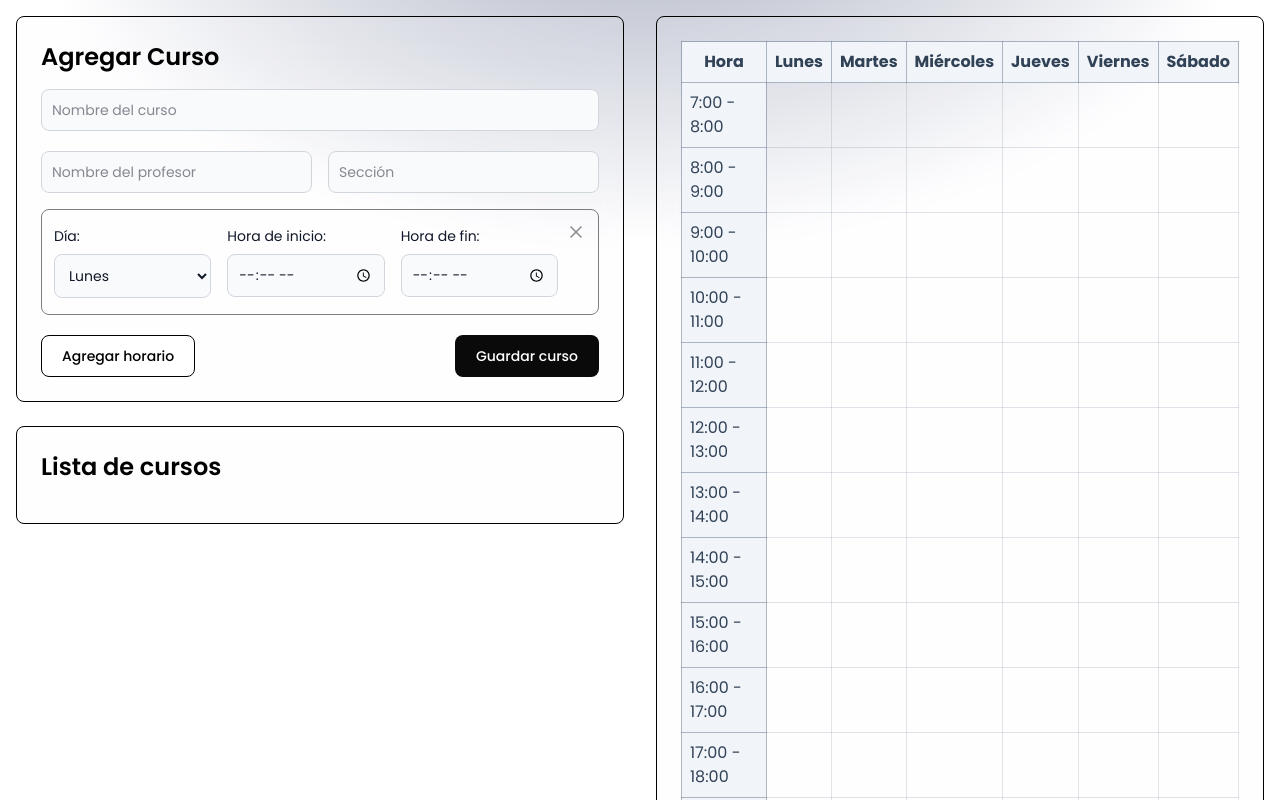
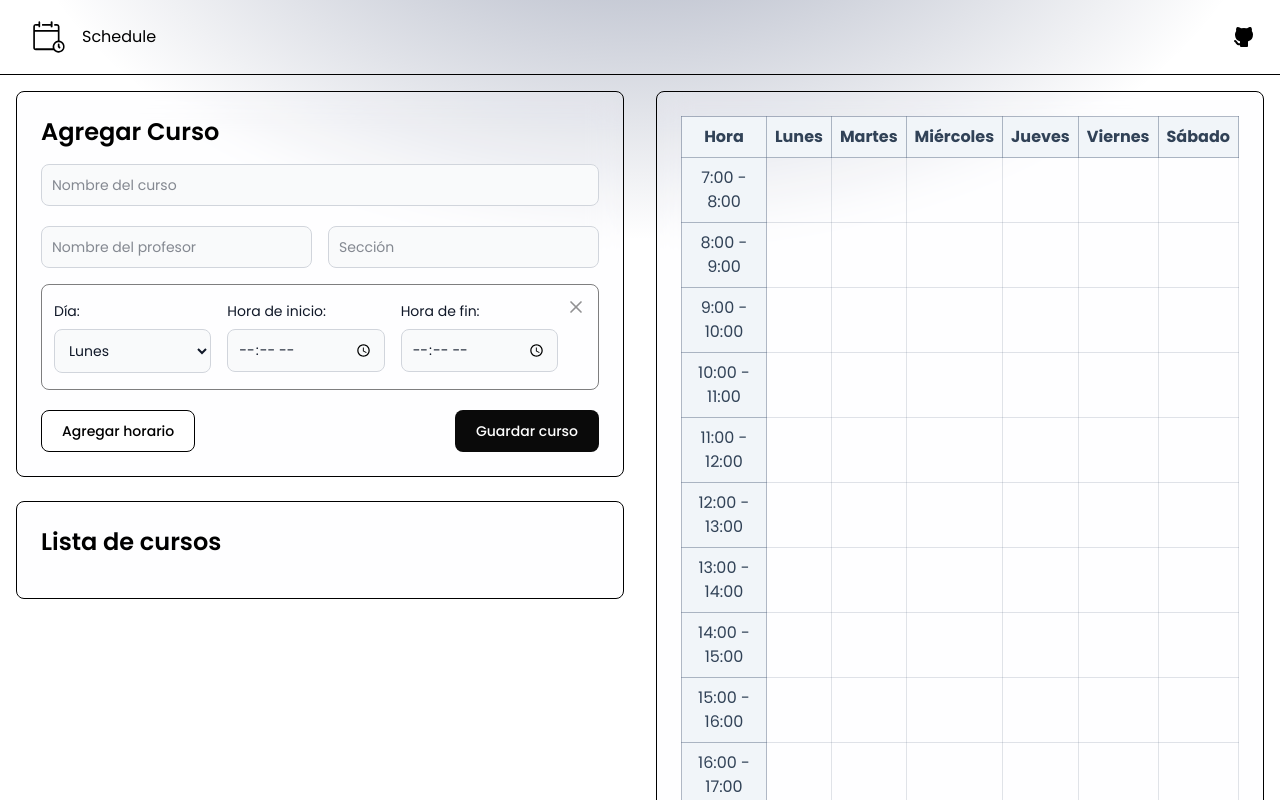
Before and after one commit to Cesar-Ch/study_schedule, a React (Vite) app: page / in a window 1280 px wide. Shown: the top 800 px of the page. Built offline with nearby package versions, Linux system fonts and the light colour scheme.

Commit message:
Enhance App layout with header, add GitHub icon, and improve button transitions

```diff
--- a/index.html
+++ b/index.html
@@ -14,7 +14,7 @@
 
 </head>
 
-<body class="dark:bg-[#0e0e11] bg-white dark:text-white text-black font-poppins ">
+<body class="dark:bg-[#0e0e11] bg-white dark:text-white text-black font-poppins">
 
   <div class="absolute top-0 z-[-2] h-screen w-full bg-white dark:bg-[#0e0e11]  dark:bg-[radial-gradient(ellipse_50%_50%_at_50%_-20%,rgba(147,175,253,0.3),rgba(255,255,255,0))] bg-[radial-gradient(ellipse_50%_50%_at_50%_-20%,rgba(23,39,84,0.4),rgba(0,0,0,0))]"></div>
 
--- a/src/App.jsx
+++ b/src/App.jsx
@@ -3,6 +3,7 @@ import AddCourse from "./components/AddCourse"
 import ListCourses from "./components/ListCourses"
 import Schedule from "./components/Schedule"
 import ToastError from "./components/ToastError"
+import { IconGithub, IconLogo } from "./components/Icons"
 
 
 function App() {
@@ -14,13 +15,29 @@ function App() {
   })
   const [selectedCourse, setSelectedCourse] = useState({})
 
+
   useEffect(() => {
     localStorage.setItem('datos', JSON.stringify(datos))
   }, [datos])
 
+
+
   return (
+    <div>
+      <header className="border-b-1">
+        <div className="flex justify-between items-center mx-auto px-6 py-3">
+          <div className="flex items-center gap-2 transition-all duration-500 ease-in-out">
+          <IconLogo className="text-white dark:text-black" />
+            Schedule
+          </div>
+          <a href="https://github.com/Cesar-Ch/study_schedule" target="_blank" className="transition-all duration-500 ease-in-out">
+            <IconGithub />
+          </a>
+        </div>
+      </header>
 
-    <div className=" grid grid-cols-1 lg:grid-cols-2 gap-8 p-4">
+
+      <div className="grid grid-cols-1 lg:grid-cols-2 gap-8 p-4">
         {
           timeCross && <ToastError />
         }
@@ -40,8 +57,7 @@ function App() {
           <Schedule selectedCourse={selectedCourse} setSelectedCourse={setSelectedCourse} />
         </section>
       </div>
-
-
+    </div>
   )
 }
 
--- a/src/components/AddCourse.jsx
+++ b/src/components/AddCourse.jsx
@@ -95,9 +95,9 @@ const AddCourse = ({ datos, setDatos }) => {
     return (
         <div>
             <form onSubmit={guardarCurso}>
-                <h2 className="text-2xl font-semibold mb-4">Agregar Curso</h2>
-                <input list="teachers" type="text" id="course" className="bg-gray-50 border border-gray-300 text-gray-900 text-sm rounded-lg  block w-full p-2.5 dark:bg-transparent dark:border-gray-600 dark:placeholder-gray-400 dark:text-white " placeholder="Nombre del curso" required />
-                <datalist id="teachers">
+                <h2 className="text-2xl font-semibold mb-4 ">Agregar Curso</h2>
+                <input list="courses" type="text" id="course" className="bg-gray-50 border border-gray-300 text-gray-900 text-sm rounded-lg  block w-full p-2.5 dark:bg-transparent dark:border-gray-600 dark:placeholder-gray-400 dark:text-white " placeholder="Nombre del curso" required />
+                <datalist id="courses">
                     {
                         cursos.map((curso, i) => (
                             <option key={i} value={curso} ></option>
@@ -146,7 +146,7 @@ const AddCourse = ({ datos, setDatos }) => {
                     ))
                 }
 
-                <div className="mt-5 flex justify-between items-center ">
+                <div className="mt-5 flex justify-between items-center gap-4">
 
                     <Button type="button" variant="secondary" onClick={agregarHorario}>Agregar horario</Button>
 
--- a/src/components/Button.jsx
+++ b/src/components/Button.jsx
@@ -1,5 +1,5 @@
 const Button = ({ children, variant = "primary", className = "", ...props }) => {
-    const baseStyles = "font-medium rounded-lg text-sm px-5 py-2.5 transition";
+    const baseStyles = "font-medium rounded-lg text-sm px-5 py-2.5 transition transition-all duration-300 ease-in-out";
 
     const variants = {
         primary: "text-white bg-primary hover:bg-primary-hover dark:bg-dark-primary dark:text-black dark:hover:bg-dark-hover border border-transparent",
--- a/src/components/Icons.jsx
+++ b/src/components/Icons.jsx
@@ -15,5 +15,17 @@ const IconToastError = () => {
     )
 }
 
+const IconLogo = () => {
+    return (
+        <svg width="50" height="50" viewBox="0 0 238 238" fill="none" xmlns="http://www.w3.org/2000/svg"><rect width="238" height="238" rx="20" fill="" /><path d="M165 150a4 4 0 0 1 4 4v9l3 3a4 4 0 0 1-6 6l-5-5v-13a4 4 0 0 1 4-4Z" fill="currentColor" /><path fill-rule="evenodd" clip-rule="evenodd" d="M69 48a4 4 0 1 1 8 0v21a4 4 0 1 1-8 0v-4H57a4 4 0 0 0-5 4v17h109V69a4 4 0 0 0-4-4h-13v-8h13a13 13 0 0 1 12 12v67a29 29 0 1 1-28 46H57a13 13 0 0 1-13-13V69a12 12 0 0 1 13-12h12v-9Zm67 117a29 29 0 0 1 25-29V94H52v75a4 4 0 0 0 5 4h80l-1-8Zm29 21a21 21 0 1 0 0-42 21 21 0 0 0 0 42Z" fill="currentColor" /><path d="M132 73a4 4 0 0 1-5-4v-4H86v-8h41v-9a4 4 0 1 1 9 0v21a4 4 0 0 1-4 4Z" fill="currentColor" /></svg>
+    )
+}
 
-export { IconX, IconToastError }
+const IconGithub = () => {
+    return (
+        <svg xmlns="http://www.w3.org/2000/svg" width="24" height="24" viewBox="0 0 24 24" fill="currentColor" ><path stroke="none" d="M0 0h24v24H0z" fill="none" /><path d="M5.315 2.1c.791 -.113 1.9 .145 3.333 .966l.272 .161l.16 .1l.397 -.083a13.3 13.3 0 0 1 4.59 -.08l.456 .08l.396 .083l.161 -.1c1.385 -.84 2.487 -1.17 3.322 -1.148l.164 .008l.147 .017l.076 .014l.05 .011l.144 .047a1 1 0 0 1 .53 .514a5.2 5.2 0 0 1 .397 2.91l-.047 .267l-.046 .196l.123 .163c.574 .795 .93 1.728 1.03 2.707l.023 .295l.007 .272c0 3.855 -1.659 5.883 -4.644 6.68l-.245 .061l-.132 .029l.014 .161l.008 .157l.004 .365l-.002 .213l-.003 3.834a1 1 0 0 1 -.883 .993l-.117 .007h-6a1 1 0 0 1 -.993 -.883l-.007 -.117v-.734c-1.818 .26 -3.03 -.424 -4.11 -1.878l-.535 -.766c-.28 -.396 -.455 -.579 -.589 -.644l-.048 -.019a1 1 0 0 1 .564 -1.918c.642 .188 1.074 .568 1.57 1.239l.538 .769c.76 1.079 1.36 1.459 2.609 1.191l.001 -.678l-.018 -.168a5.03 5.03 0 0 1 -.021 -.824l.017 -.185l.019 -.12l-.108 -.024c-2.976 -.71 -4.703 -2.573 -4.875 -6.139l-.01 -.31l-.004 -.292a5.6 5.6 0 0 1 .908 -3.051l.152 -.222l.122 -.163l-.045 -.196a5.2 5.2 0 0 1 .145 -2.642l.1 -.282l.106 -.253a1 1 0 0 1 .529 -.514l.144 -.047l.154 -.03z" /></svg>
+    )
+}
+
+
+export { IconX, IconToastError, IconLogo, IconGithub }
--- a/src/components/ListCourses.jsx
+++ b/src/components/ListCourses.jsx
@@ -92,7 +92,7 @@ const ListCourses = ({ datos, setDatos, selectedCourse, setSelectedCourse, setTi
 
     return (
         <div>
-            <h2 className="text-2xl font-semibold mb-4">Lista de cursos</h2>
+            <h2 className="text-2xl font-semibold mb-4 ">Lista de cursos</h2>
 
             {
                 Object.keys(datos).map((curso, i) => (
--- a/src/components/Schedule.jsx
+++ b/src/components/Schedule.jsx
@@ -38,7 +38,7 @@ const Schedule = ({ selectedCourse }) => {
                 <tbody>
                     {horas.map((hora) => (
                         <tr key={hora}>
-                            <td className="border border-[#64748b]/50 dark:border-[#a1a1aa]/50 p-2 bg-[#f1f5f9] text-[#314257] dark:bg-transparent dark:text-[#a1a1aa]">{`${hora}`}</td>
+                            <td className="border border-[#64748b]/50 dark:border-[#a1a1aa]/50 p-2 bg-[#f1f5f9] text-[#314257] dark:bg-transparent dark:text-[#a1a1aa] text-center">{`${hora}`}</td>
                             {
                                 dias.map((dia) => (
                                     <td key={`${dia}-${hora}`} className="border border-[#64748b]/20 dark:border-[#a1a1aa]/20 p-2">
```
Lines whose indentation alone changed are shown as unchanged.
